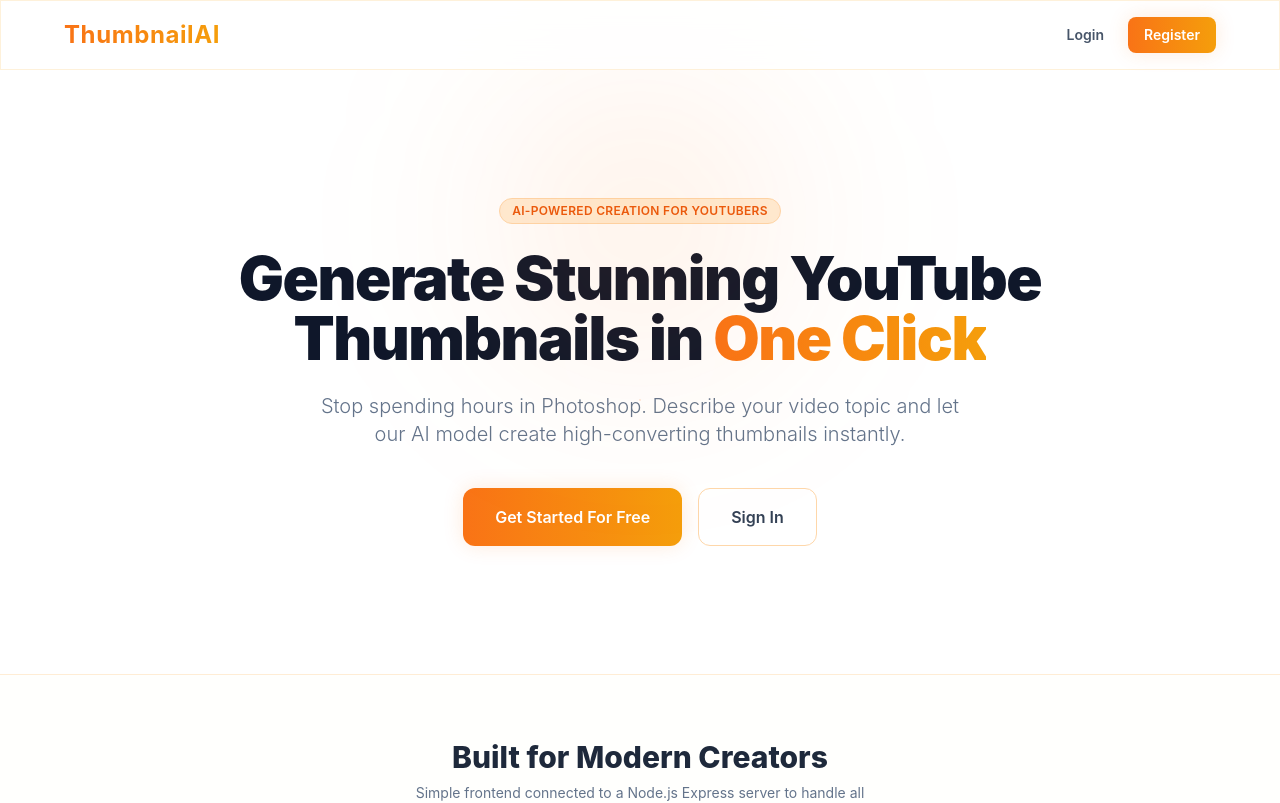
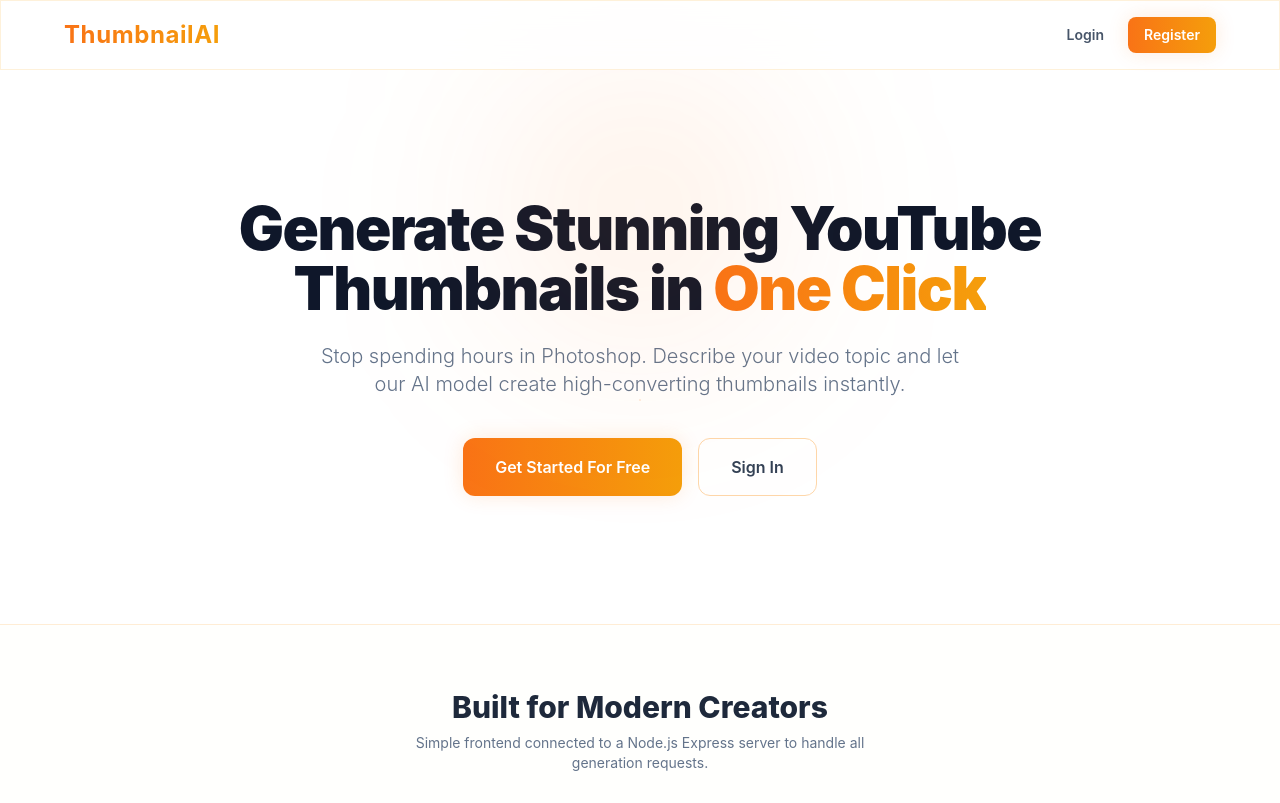
Before and after one commit to kamakshi-mehta/ThumbnailAI, a React (Vite) app in the folder frontend/: page / in a window 1280 px wide. Shown: the top 803 px of the page. Built offline with nearby package versions, Linux system fonts and the light colour scheme; no server answers.

Commit message:
style: remove AI-powered creator pill badge on Landing page

```diff
--- a/frontend/src/pages/Landing.jsx
+++ b/frontend/src/pages/Landing.jsx
@@ -55,10 +55,6 @@ const Landing = () => {
       <section className="relative px-6 py-20 md:py-32 max-w-6xl mx-auto text-center flex flex-col items-center">
         {/* Glow decoration */}
         <div className="absolute top-1/4 left-1/2 -translate-x-1/2 -translate-y-1/2 w-72 h-72 bg-orange-500/10 rounded-full blur-[100px] pointer-events-none"></div>
-
-        <span className="px-3 py-1 rounded-full text-xs font-semibold bg-orange-100 border border-orange-200 text-orange-600 mb-6 tracking-wide">
-          AI-POWERED CREATION FOR YOUTUBERS
-        </span>
 
         <h1 className="text-4xl md:text-6xl font-black tracking-tight leading-tight max-w-4xl text-slate-900">
           Generate Stunning YouTube Thumbnails in{' '}
```
